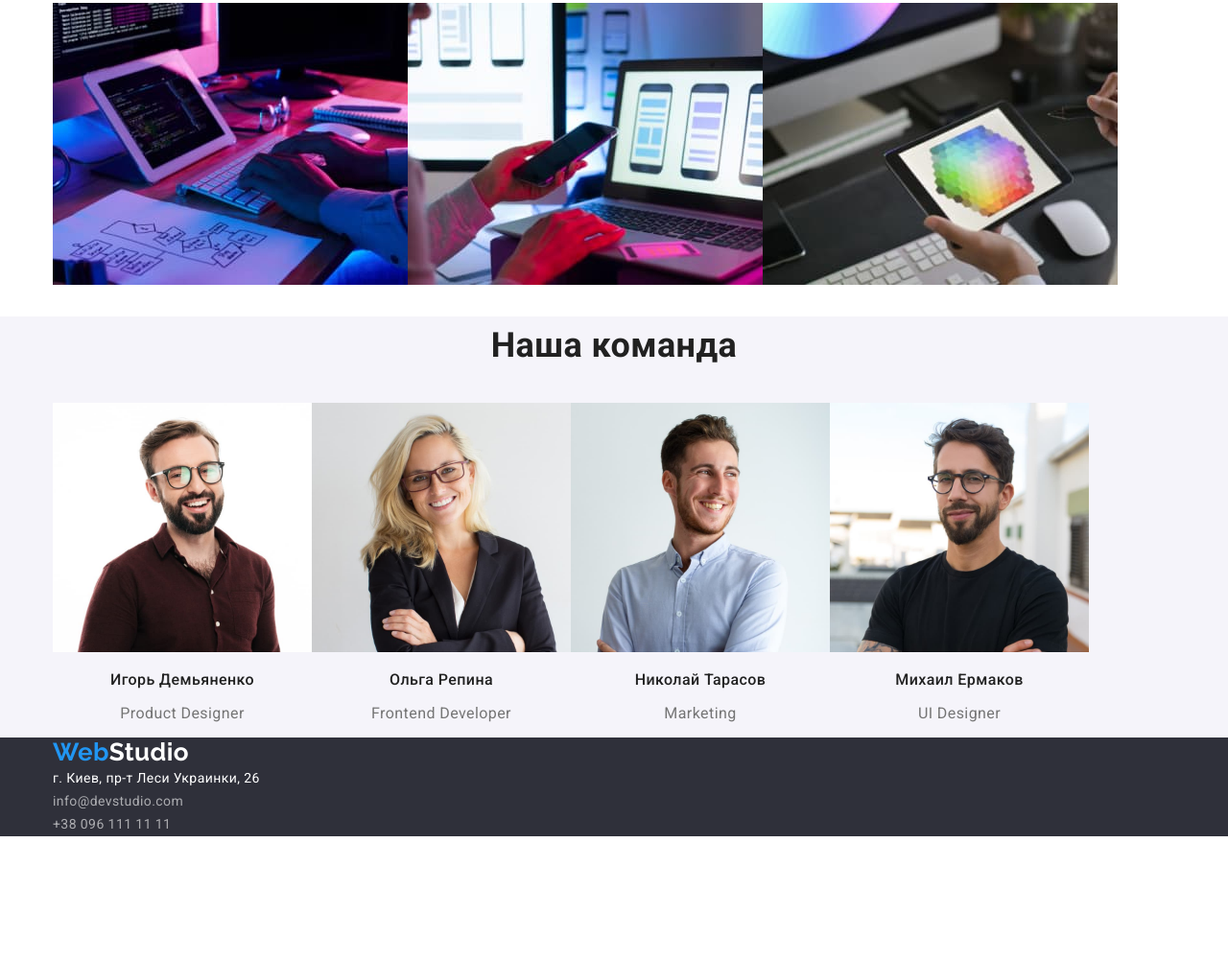
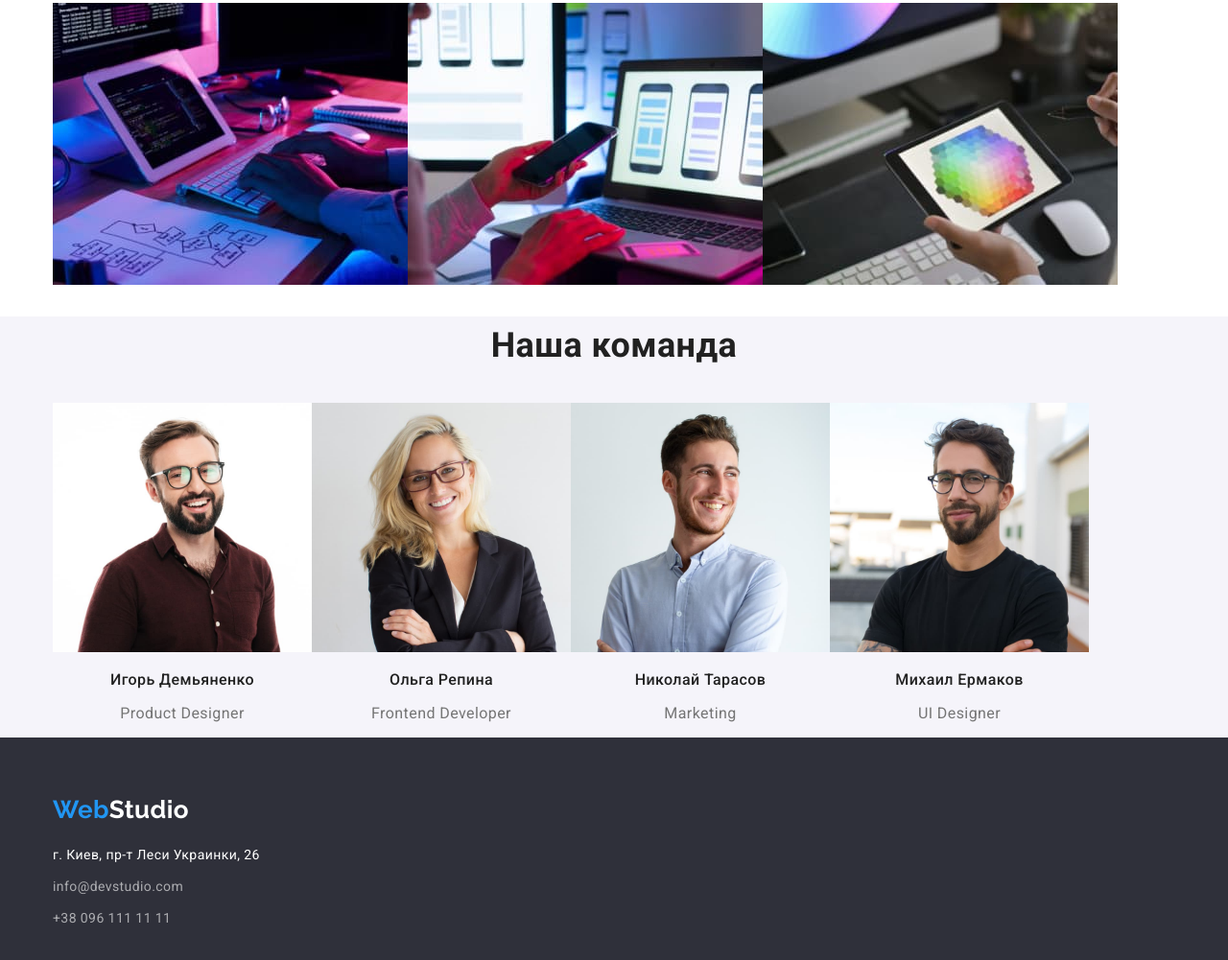
Before and after one commit to Oleksii-Roz/goit-markup-hw-03, a plain HTML site: page index.html in a window 1280 px wide. Shown: the part 926-1927 px from the top of the page at 96% size. Before the commit the page ends 1798 px from the top, so only its background shows below. Drawn offline with nearby package versions, Linux system fonts and the light colour scheme.

Commit message:
Вроде футер готов

```diff
--- a/css/styles.css
+++ b/css/styles.css
@@ -230,6 +230,16 @@ body {
 
 .footer-bg {
 	background: var(--background-dark-color);
+	padding-top: 60px;
+	padding-bottom: 60px;
+}
+
+address {
+	margin-top: 20px;
+}
+
+address li {
+	margin-bottom: 9px;
 }
 
 .footer-link-address {
```
